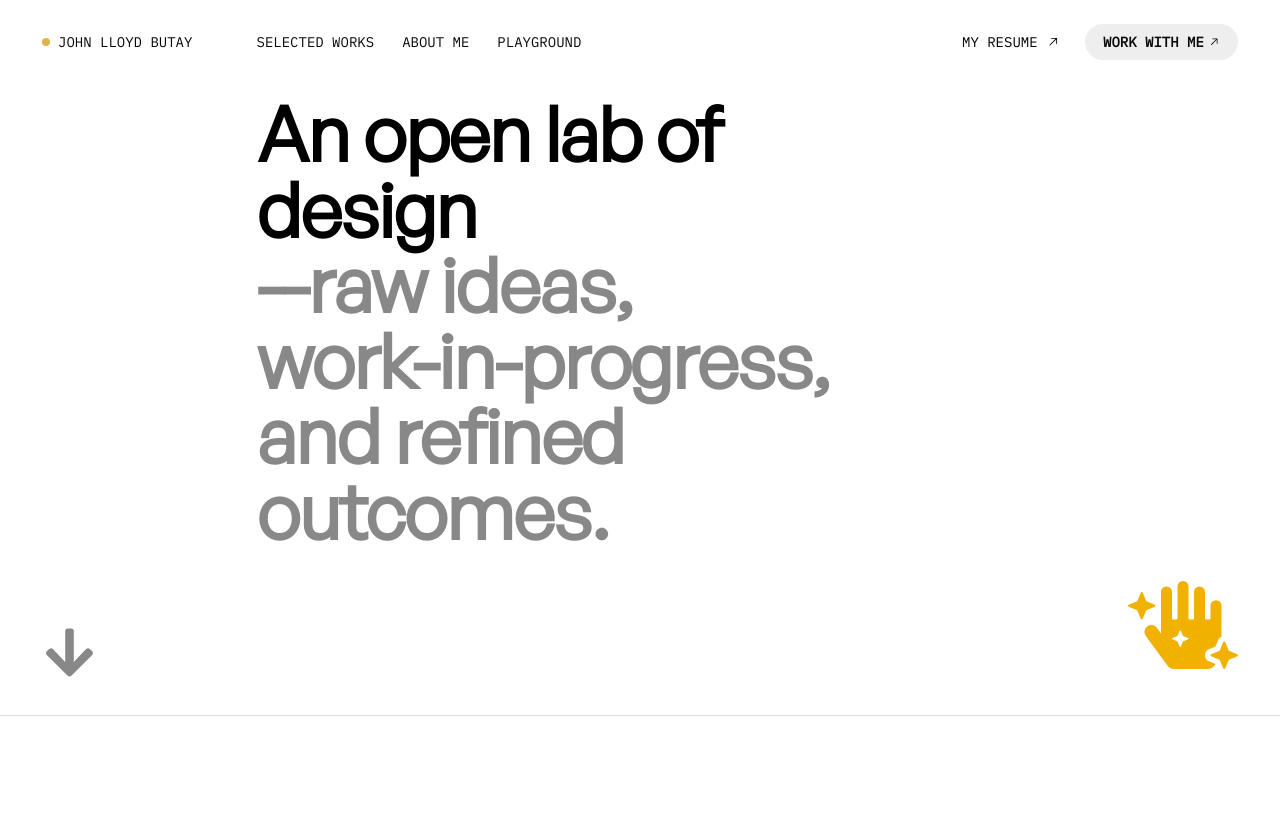
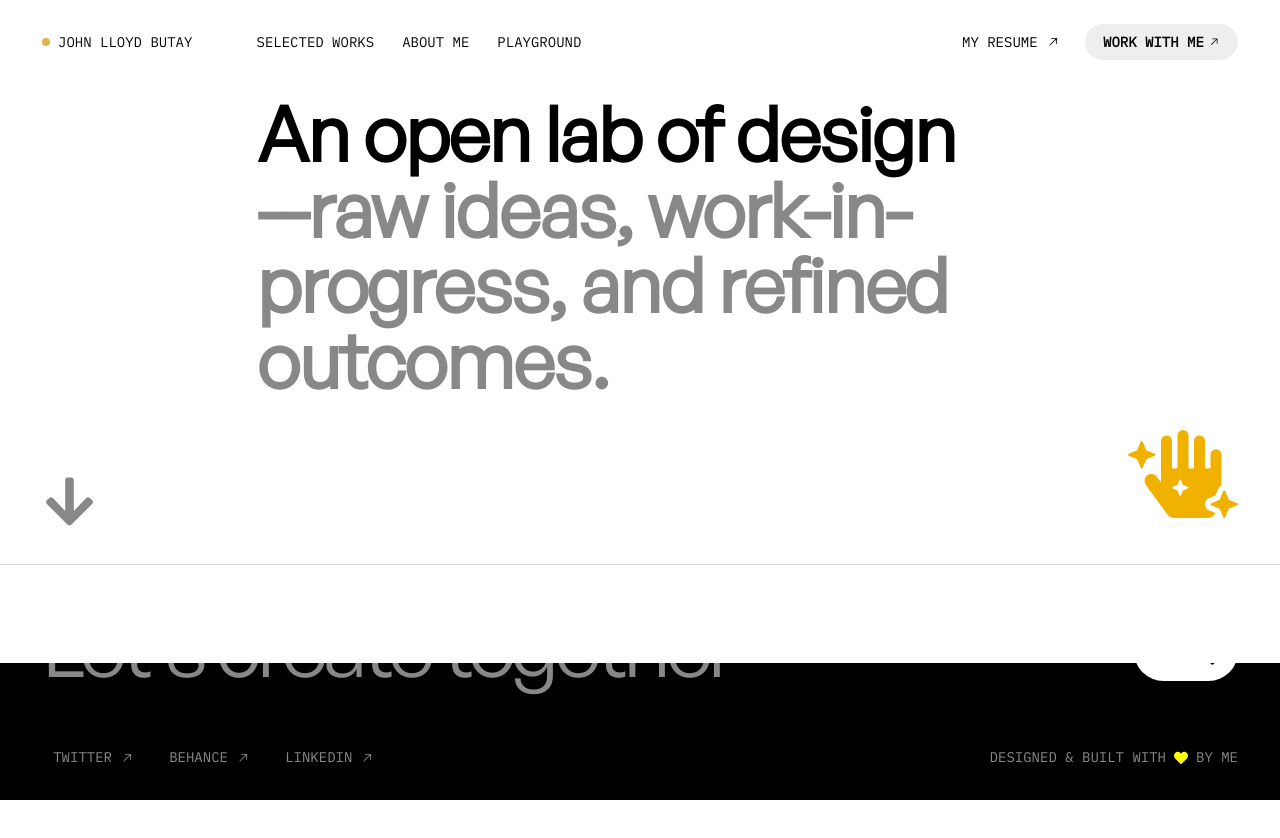
Before and after one commit to lloydbutay123/next-portfolio, a Next.js app: page /playground in a window 1280 px wide. Shown: the top 838 px of the page. Built offline with nearby package versions, Linux system fonts and the light colour scheme.

Commit message:
feat(projects-page): zoom image on hover without affecting text

```diff
--- a/src/app/playground/page.js
+++ b/src/app/playground/page.js
@@ -18,23 +18,11 @@ export default function Playground() {
             {/*  */}
           </div>
           <div className="flex flex-col lg:flex-1 mt-4 px-3.5 lg:px-0 ">
-            <div className="text-start w-full text-[46.2px] md:text-[75.6px] text-black font-bold leading-[1em] tracking-[-0.2vh]">
-              An open lab of
+            <div className="text-start md:w-[570px] lg:w-[904px] text-[46.2px] md:text-[75.6px] text-black font-bold leading-[1em] tracking-[-0.2vh]">
+              An open lab of design
             </div>
-            <div className="text-start w-full text-[46.2px] md:text-[75.6px] text-black font-bold leading-[1em] tracking-[-0.2vh]">
-              design
-            </div>
-            <div className="text-start w-full text-[46.2px] md:text-[75.6px] text-[#888888] font-bold leading-[1em] tracking-[-0.2vh]">
-              --raw ideas,
-            </div>
-            <div className="text-start w-full text-[46.2px] md:text-[75.6px] text-[#888888] font-bold leading-[1em] tracking-[-0.2vh]">
-              work-in-progress,
-            </div>
-            <div className="text-start w-full text-[46.2px] md:text-[75.6px] text-[#888888] font-bold leading-[1em] tracking-[-0.2vh]">
-              and refined
-            </div>
-            <div className="text-start w-full text-[46.2px] md:text-[75.6px] text-[#888888] font-bold leading-[1em] tracking-[-0.2vh]">
-              outcomes.
+            <div className="text-start md:w-[570px] lg:w-[904px] text-[46.2px] md:text-[75.6px] text-[#888888] font-bold leading-[1em] tracking-[-0.2vh]">
+              --raw ideas, work-in-progress, and refined outcomes.
             </div>
           </div>
         </div>
--- a/src/app/projects/page.js
+++ b/src/app/projects/page.js
@@ -1,3 +1,5 @@
+"use client";
+
 import ModalButton from "@/components/common/ModalButton";
 import Header from "@/components/layout/Header";
 import { FaArrowDown } from "react-icons/fa";
@@ -5,13 +7,14 @@ import { SiFiles } from "react-icons/si";
 import projects from "../../../public/data/projects.json";
 import Footer from "@/components/layout/Footer";
 import Image from "next/image";
+import { motion } from "motion/react";
 
-export const metadata = {
-  title: "Selected works",
-  description: "Generated by create next app",
+export default function Projects() {
+  const imageVariants = {
+    initial: { scale: 1 },
+    hover: { scale: 1.1 },
   };
 
-export default function Projects() {
   return (
     <div className="relative min-h-full bg-white pt-[70px] lg:pt-[80px]">
       <div className="relative z-10 bg-white pb-[42px]">
@@ -44,19 +47,28 @@ export default function Projects() {
 
         {projects.map((project, index) => {
           return (
-            <div
-              className="w-full h-full border-b-[1px] md:border-y-[1px] border-[#dcdcdc] pb-[28px] md:pt-[21px] md:pb-[42px] md:px-[21px]"
+            <motion.div
+              initial="initial"
+              whileHover="hover"
+              className="w-full h-full border-b-[1px] md:border-y-[1px] border-[#dcdcdc] pb-[28px] md:pt-[21px] md:pb-[42px] cursor-pointer"
               key={index}
             >
-              <div className="relative w-full">
+              <div className="md:px-[21px]">
+                <div className="overflow-hidden">
+                  <motion.div
+                    variants={imageVariants}
+                    transition={{ duration: 0.4, ease: "easeInOut" }}
+                  >
                     <Image
                       src={project.image}
                       alt={project.title}
                       width={800}
                       height={0}
                       sizes="100%"
-                  className="w-full h-[320px] md:h-auto lg:h-[44vw] md:px-3.5object-cover"
+                      className="w-full h-[320px] md:h-auto lg:h-[44vw] object-cover"
                     />
+                  </motion.div>
+                </div>
               </div>
               <div className="flex justify-between items-start p-[28px] md:mx-[42px] md:px-0">
                 <div className="font-ibmplexmono text-[#090909] hidden md:block w-[102.59px] lg:w-[188px] text-[14px] uppercase">
@@ -76,7 +88,7 @@ export default function Projects() {
                   </div>
                 </div>
               </div>
-            </div>
+            </motion.div>
           );
         })}
 
```
Lines whose indentation alone changed are shown as unchanged.
